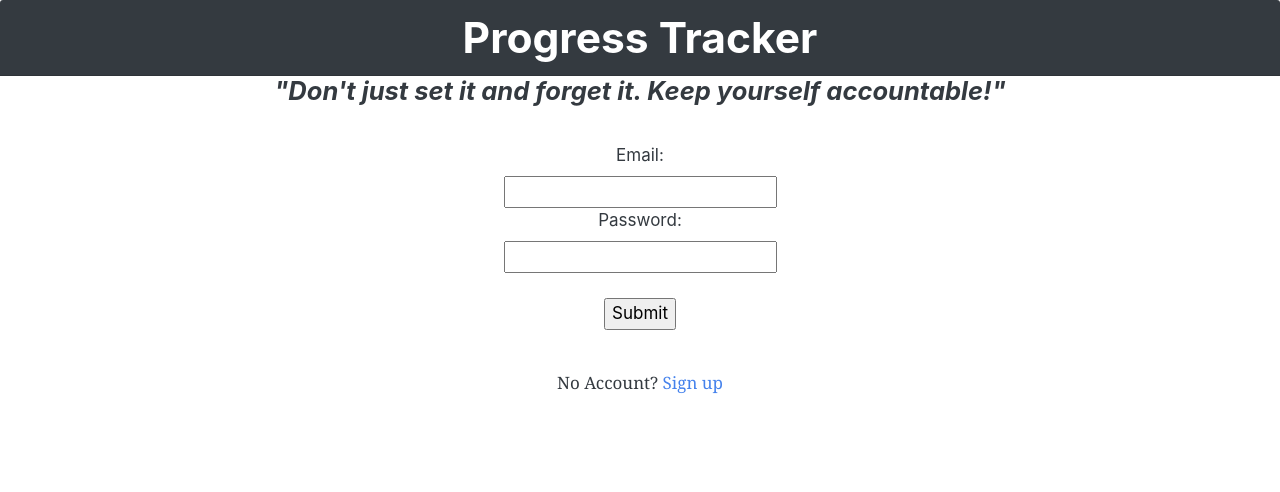
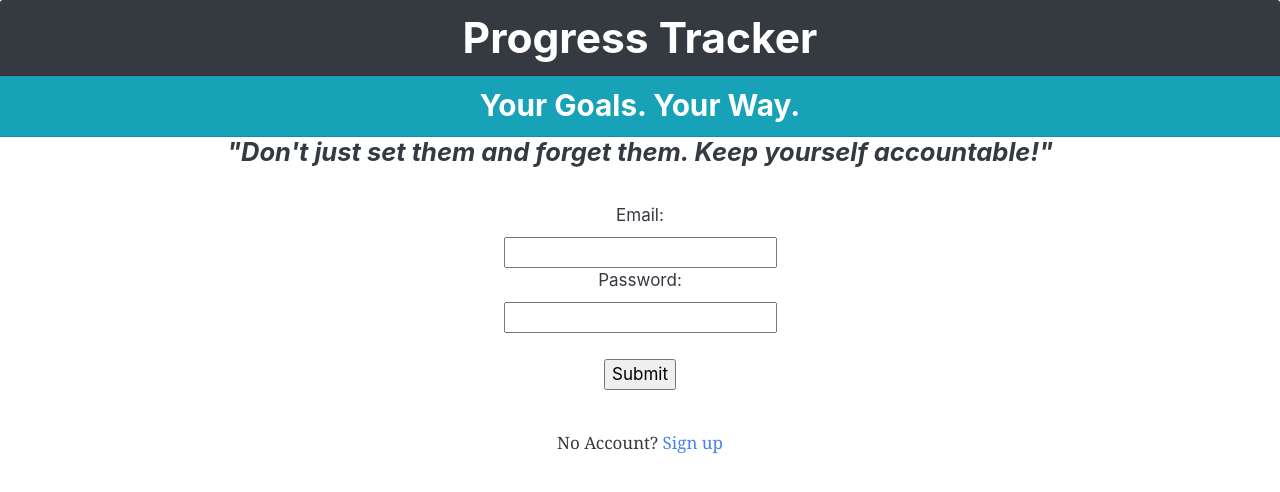
Before and after one commit to tjaRoxasXIII/progress-tracker-frontend, a React (Create React App) app: page /home in a window 1280 px wide. Shown: the top 492 px of the page. Built offline with nearby package versions, Linux system fonts and the light colour scheme.

Commit message:
Changes to the homescreen.  Considering updating the layout of some pages

```diff
--- a/src/containers/Home.js
+++ b/src/containers/Home.js
@@ -12,8 +12,9 @@ class Home extends React.Component {
             <Router>
                 <div>
                     <h1 className="card-header text-white bg-dark">Progress Tracker</h1>
+                    <h3 className="card-header text-white bg-info">Your Goals. Your Way.</h3>
                     <blockquote className="blockquote">
-                        <h4>"Don't just set it and forget it. Keep yourself accountable!"</h4>
+                        <h4>"Don't just set them and forget them. Keep yourself accountable!"</h4>
                     </blockquote>
                     <Switch>
                         <Route exact path="/signup">
```
Also changed, not shown: 1 other file (tests, documents, lock files or other folders).
